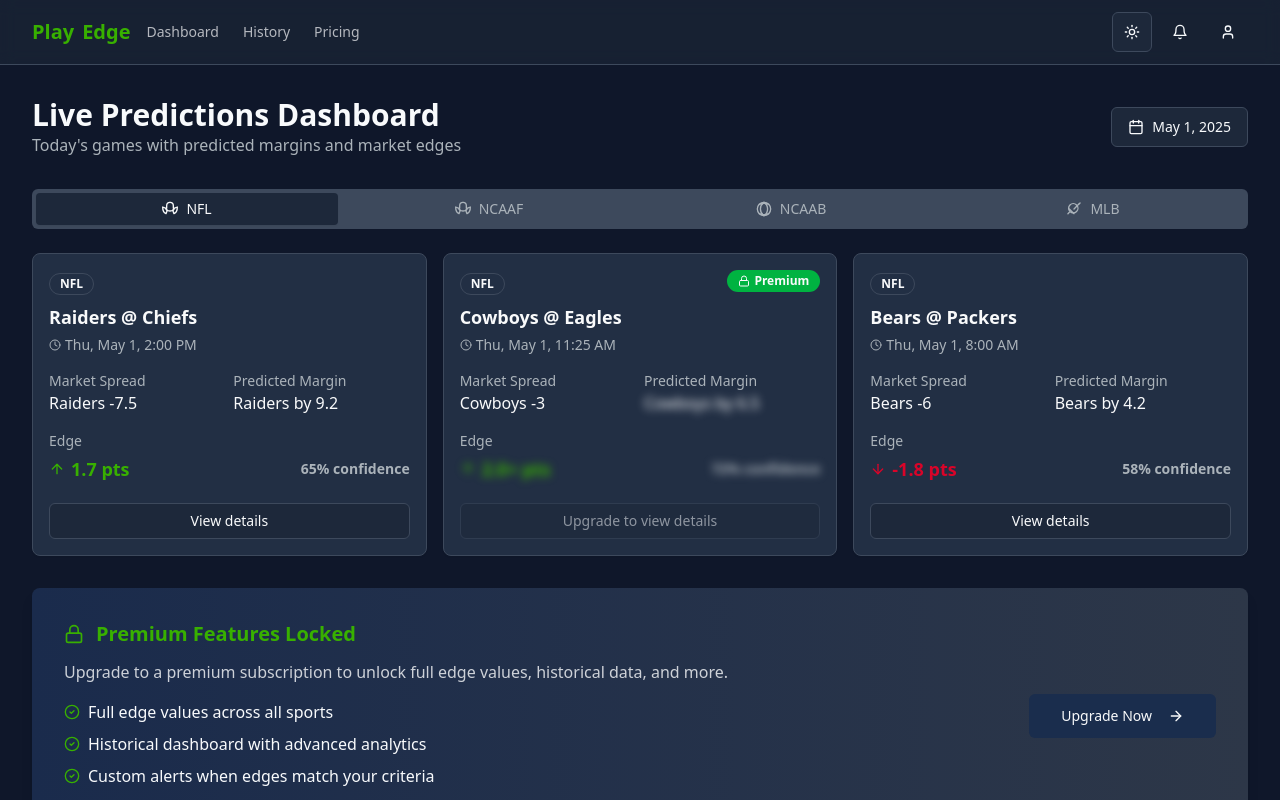
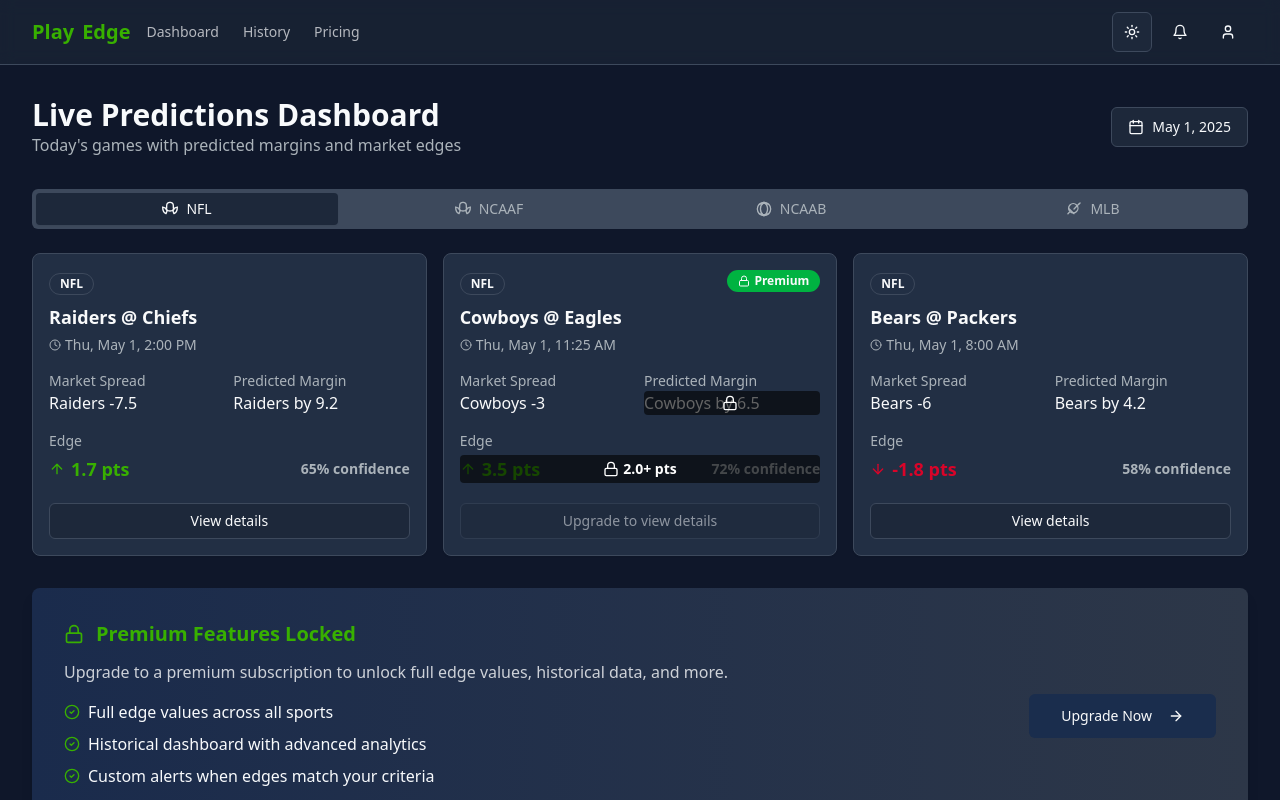
Before and after one commit to tbreplogle/edge-finder-sports, a React (Vite) app: page /dashboard in a window 1280 px wide. Shown: the top 800 px of the page. Built offline with nearby package versions, Linux system fonts and the light colour scheme.

Commit message:
Fix: Prevent hover leak on blurred content
- Replaced CSS blur with a mask overlay to prevent the predicted margin from being revealed on hover.
- Added a pseudo-element with a backdrop filter and background to cover the blurred text.
- Added pointer-events: none to prevent text selection.

```diff
--- a/src/components/GameCard.tsx
+++ b/src/components/GameCard.tsx
@@ -72,7 +72,7 @@ export function GameCard({
   // Admin users see all data unblurred regardless of premium status
   // Paid users see all data except extremely high value edges that are premium
   // Free users see basic edges but premium edges are blurred
-  const isBlurred = !isAdmin && isPremium && Math.abs(edge) > 2 && !isPaid;
+  const shouldMask = !isAdmin && isPremium && Math.abs(edge) > 2 && !isPaid;
 
   // Format the market spread for display
   const formattedMarketSpread = marketSpread > 0
@@ -112,12 +112,22 @@ export function GameCard({
             </div>
             <div>
               <div className="text-sm text-muted-foreground">Predicted Margin</div>
-              <div className={cn("font-medium", isBlurred && "premium-blur")}>
-                {predictedMargin > 0
-                  ? `${homeTeam} by ${predictedMargin.toFixed(1)}`
-                  : predictedMargin < 0
-                    ? `${awayTeam} by ${Math.abs(predictedMargin).toFixed(1)}`
-                    : "Even"}
+              <div className={cn("font-medium premium-content-wrapper", shouldMask ? "relative" : "")}>
+                {/* Content is always visible, but may be masked */}
+                <span>
+                  {predictedMargin > 0
+                    ? `${homeTeam} by ${predictedMargin.toFixed(1)}`
+                    : predictedMargin < 0
+                      ? `${awayTeam} by ${Math.abs(predictedMargin).toFixed(1)}`
+                      : "Even"}
+                </span>
+
+                {/* Overlay mask for premium content */}
+                {shouldMask && (
+                  <div className="premium-mask">
+                    <LockIcon className="w-4 h-4 mr-1" />
+                  </div>
+                )}
               </div>
             </div>
           </div>
@@ -125,25 +135,22 @@ export function GameCard({
           <div className="mt-2">
             <div className="text-sm text-muted-foreground mb-1">Edge</div>
             <div className={cn(
-              "font-bold text-lg flex items-center gap-1.5",
-              isBlurred && "premium-blur"
+              "font-bold text-lg flex items-center gap-1.5 premium-content-wrapper",
+              shouldMask ? "relative" : ""
             )}>
+              {/* Content is always visible, but may be masked */}
               {isPositiveEdge ? (
                 <>
                   <ArrowUp className="w-4 h-4 text-edge-secondary" />
                   <span className="text-edge-secondary">
-                    {isAdmin || isPaid || Math.abs(edge) <= 2
-                      ? edge.toFixed(1)
-                      : "2.0+"} pts
+                    {edge.toFixed(1)} pts
                   </span>
                 </>
               ) : (
                 <>
                   <ArrowDown className="w-4 h-4 text-edge-accent" />
                   <span className="text-edge-accent">
-                    {isAdmin || isPaid || Math.abs(edge) <= 2
-                      ? edge.toFixed(1)
-                      : "2.0+"} pts
+                    {edge.toFixed(1)} pts
                   </span>
                 </>
               )}
@@ -152,6 +159,16 @@ export function GameCard({
                 <span className="ml-auto text-sm text-muted-foreground">
                   {confidence}% confidence
                 </span>
+              )}
+
+              {/* Overlay mask for premium content */}
+              {shouldMask && (
+                <div className="premium-mask">
+                  <div className="flex items-center">
+                    <LockIcon className="w-4 h-4 mr-1" />
+                    <span className="text-sm">2.0+ pts</span>
+                  </div>
+                </div>
               )}
             </div>
           </div>
--- a/src/index.css
+++ b/src/index.css
@@ -1,4 +1,3 @@
-
 @tailwind base;
 @tailwind components;
 @tailwind utilities;
@@ -124,7 +123,12 @@
     @apply border-l-4 border-edge-ncaaf;
   }
 
-  .premium-blur {
-    @apply blur-sm hover:blur-none transition-all cursor-pointer;
+  .premium-content-wrapper {
+    @apply relative;
+  }
+
+  .premium-mask {
+    @apply absolute inset-0 flex items-center justify-center bg-black/60 text-white rounded pointer-events-auto;
+    user-select: none;
   }
 }
```
